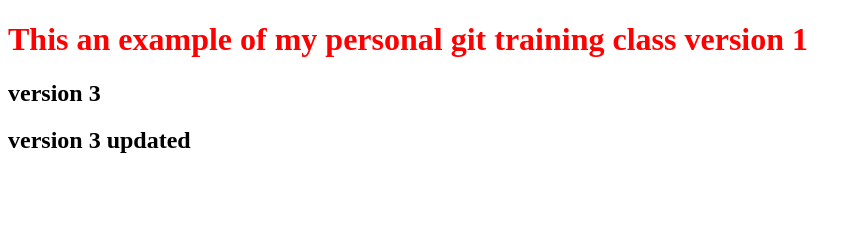
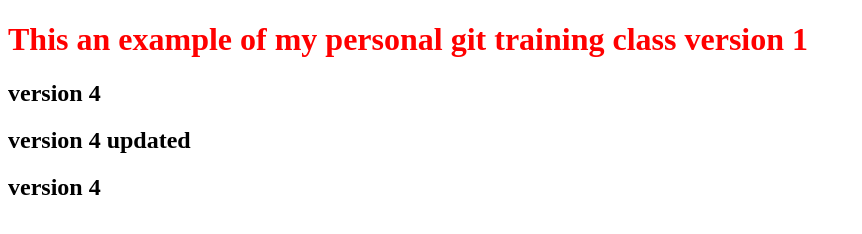
Before and after one commit to Dev-Maine/git-training, a plain HTML site: page index.html in a window 1280 px wide. Shown: the whole page, without its empty margins (0-862 px from the left). Drawn offline with Linux system fonts and the light colour scheme.

Commit message:
version 4

```diff
--- a/index.html
+++ b/index.html
@@ -8,7 +8,8 @@
 </head>
 <body>
    <h1>This an example of my personal git training class version 1</h1>
-   <h2>version 3</h2>
-   <h2>version 3 updated</h2>
+   <h2>version 4</h2>
+   <h2>version 4 updated</h2>
+   <h2>version 4</h2>
 </body>
 </html>
```
